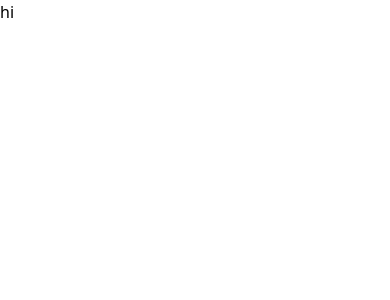
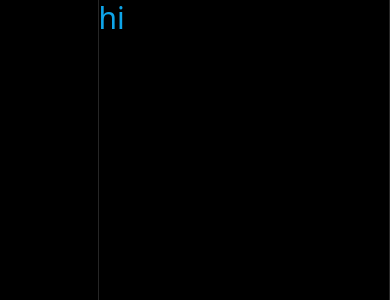
Before and after one commit to MarufPulok/reddit-clone, a Next.js app: page / in a window 390 px wide. Shown: the top 300 px of the page. Built offline with nearby package versions, Linux system fonts and the light colour scheme.

Commit message:
initial wip ui

```diff
--- /dev/null
+++ b/components/Layout.tsx
@@ -0,0 +1,21 @@
+import React from "react";
+import Sidebar from "./layout/Sidebar";
+
+interface LayoutProps {
+  children: React.ReactNode;
+}
+
+export default function Layout({ children }: LayoutProps) {
+  return (
+    <div className="h-screen bg-black">
+      <div className="container h-full mx-auto xl:px-30 max-w-6xl">
+        <div className="grid grid-cols-4 h-full">
+          <Sidebar />
+          <div className="col-span-3 lg:col-span-2 border-x-[1px] border-neutral-800">
+            {children}
+          </div>
+        </div>
+      </div>
+    </div>
+  );
+}
--- /dev/null
+++ b/components/layout/Sidebar.tsx
@@ -0,0 +1,29 @@
+import React from 'react'
+import { BsBellFill, BsHouseFill } from 'react-icons/bs'
+import { FaUser } from 'react-icons/fa'
+
+const items = [
+  {
+    label: "Home",
+    href: "/",
+    icon: BsHouseFill,
+  },
+  {
+    label: "Notifications",
+    href: "/notifications",
+    icon: BsBellFill,
+  },
+  {
+    label: "Profile",
+    href: "/users/123",
+    icon: FaUser,
+  },
+];
+
+export default function Sidebar() {
+  return (
+    <div className='col-span-1 h-full pr-4 md:pr-6'>
+
+    </div>
+  )
+}
--- a/package.json
+++ b/package.json
@@ -19,6 +19,7 @@
     "postcss": "8.4.27",
     "react": "18.2.0",
     "react-dom": "18.2.0",
+    "react-icons": "^4.10.1",
     "tailwindcss": "3.3.3",
     "typescript": "5.1.6"
   }
--- a/pages/_app.tsx
+++ b/pages/_app.tsx
@@ -1,6 +1,11 @@
+import Layout from '@/components/Layout';
 import '@/styles/globals.css'
 import type { AppProps } from 'next/app'
 
 export default function App({ Component, pageProps }: AppProps) {
-  return <Component {...pageProps} />
+  return (
+    <Layout>
+      <Component {...pageProps} />
+    </Layout>
+  );
 }
--- a/pages/index.tsx
+++ b/pages/index.tsx
@@ -2,7 +2,7 @@ import React from 'react'
 
 export default function Home() {
   return (
-    <div>
+    <div className="text-3xl text-sky-500">
       hi
     </div>
   )
--- a/styles/globals.css
+++ b/styles/globals.css
@@ -1,3 +1,12 @@
 @tailwind base;
 @tailwind components;
 @tailwind utilities;
+
+
+:root {
+  @apply h-full bg-black
+}
+
+body {
+  @apply h-full bg-black
+}
```
Also changed, not shown: 1 other file (tests, documents, lock files or other folders).
